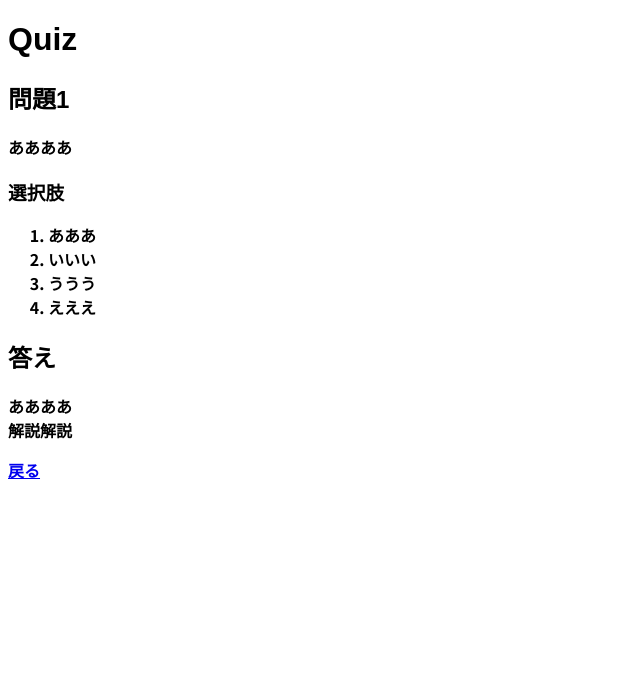
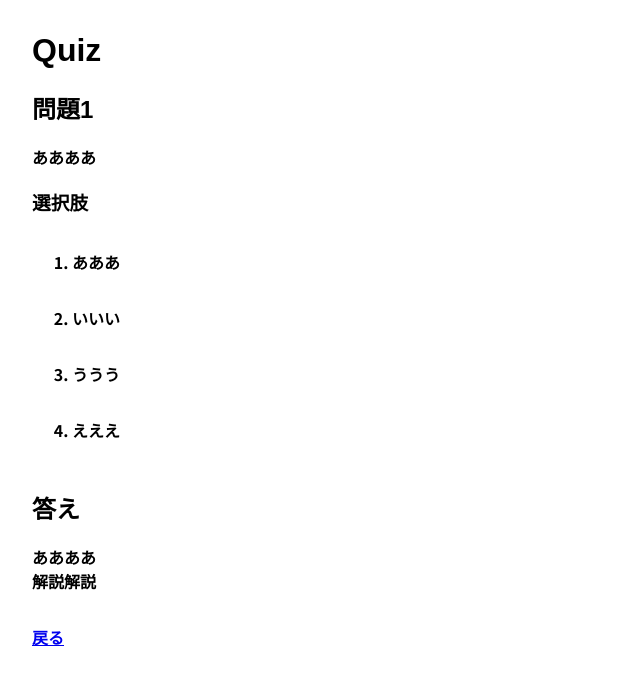
Before and after one commit to Hiroki4091/php_study, a PHP site: page /question1.html in a window 1280 px wide. Shown: the top 685 px of the page, without its empty margins (0-640 px from the left). Run offline with PHP 8.4, Linux system fonts and the light colour scheme.

Commit message:
各ページの縦横の幅を調整

```diff
--- a/Web/Quiz/index.html
+++ b/Web/Quiz/index.html
@@ -7,6 +7,7 @@
     <title>Quiz</title>
 </head>
 <body>
+    <div id="main">
         <h1>Quiz</h1>
         <h2>問題一覧</h2>
         <ul>
@@ -15,5 +16,6 @@
             <li><a href="question3.html">問題3</a></li>
             <li><a href="question4.html">問題4</a></li>
         </ul>
+    </div>
 </body>
 </html>
--- a/Web/Quiz/question1.html
+++ b/Web/Quiz/question1.html
@@ -7,6 +7,8 @@
     <title>問題1 | Quiz</title>
 </head>
 <body>
+    <div id="main">
+        <div class="section">
             <h1>Quiz</h1>
             <h2>問題1</h2>
             <p>ああああ</p>
@@ -17,12 +19,19 @@
                 <li>ううう</li>
                 <li>えええ</li>
             </ol>
+        </div>
 
+        <div class="section">
             <h2>答え</h2>
             <p>
                 ああああ<br>
                 解説解説
             </p>
+        </div>
+
+        <div class="section">
             <a href="index.html">戻る</a>
+        </div>
+    </div>
 </body>
 </html>
--- a/Web/Quiz/style.css
+++ b/Web/Quiz/style.css
@@ -11,3 +11,15 @@ body {
 h1 ,h2, h3 {
     font-family: "游ゴシック体", "YuGothic", "游ゴシック", "Yu Gothic", sans-serif;
 }
+
+ul li, ol li {
+    padding: 1em 0px;
+}
+
+#main {
+    padding: 0 1.5em;
+}
+
+div.section {
+    margin-top: 2em;
+}
```
Also changed, not shown: Web/Quiz/question2.html (+9 -0 lines), Web/Quiz/question3.html (+9 -0 lines), Web/Quiz/question4.html (+9 -0 lines). Lines whose indentation alone changed are shown as unchanged.
